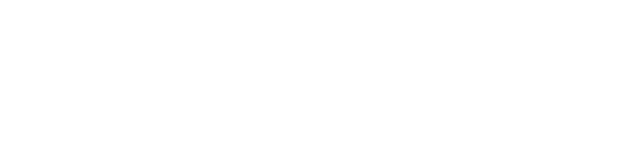
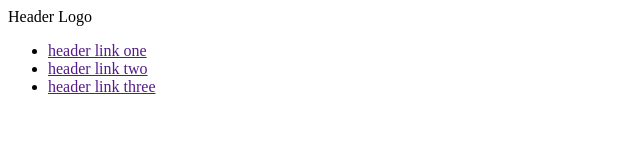
Before and after one commit to wongziyang/landingpage, a plain HTML site: page index.html in a window 1280 px wide. Shown: the whole page, without its empty margins (0-640 px from the left). Drawn offline with Linux system fonts and the light colour scheme.

Commit message:
Completed text and unordered list for header

```diff
--- a/index.html
+++ b/index.html
@@ -8,6 +8,27 @@
     <title>Landing page</title>
 </head>
 <body>
+    <div class="header">
+        Header Logo
+
+        <ul>
+            <li><a href="">header link one</a></li>
+            <li><a href="">header link two</a></li>
+            <li><a href="">header link three</a></li>
+        </ul>
+    </div>
+
+    <div class="content1">
+
+    </div>
+
+    <div class="content2">
+
+    </div>
+
+    <div class="footer">
+
+    </div>
 
 </body>
 </html>
```
